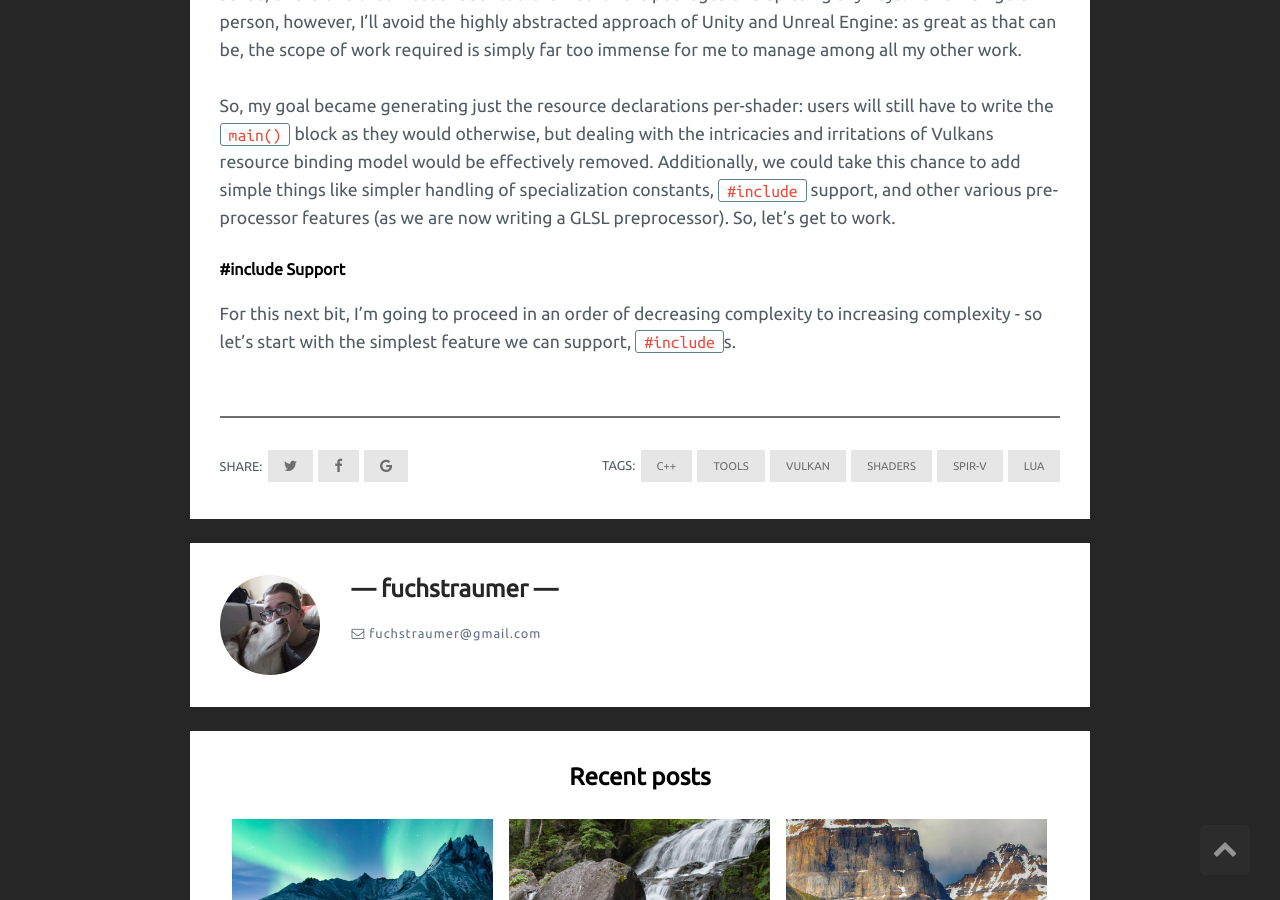
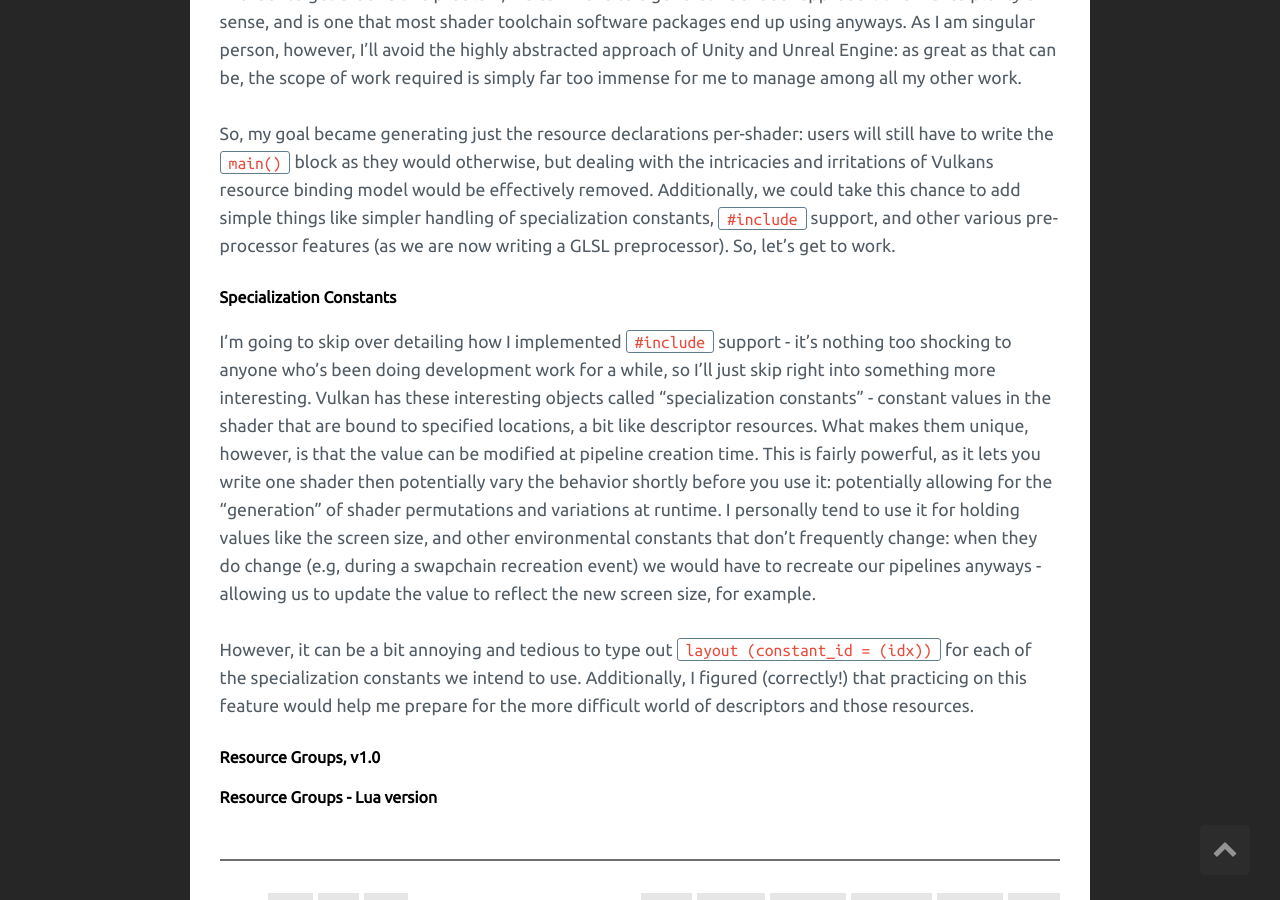
Before and after one commit to fuchstraumer/fuchstraumer.github.io, a Jekyll site: the page built from _posts/2018-9-2-Shader-Toolchain.md, in a window 1280 px wide and 900 px high, scrolled down 3728 px. Built offline with Jekyll 4.4.1, drawn with Linux system fonts in a browser that asks for light colours; comment, search, counter and statistics services are not loaded; some of the changed text lies outside the part shown.

Commit message:
Explaining more about the shader generation process

```diff
--- a/_posts/2018-9-2-Shader-Toolchain.md
+++ b/_posts/2018-9-2-Shader-Toolchain.md
@@ -7,7 +7,7 @@ published: true
 tags: [C++, tools, Vulkan, Shaders, SPIR-V, Lua]
 ---
 
-As an early pre-article note: I have written various versions of this article about three times now. ShaderTools has evolved *so* much from it's initial versions, and is constantly improving, so it was hard to ever feel it was "ready" to share. Or, I'd write half the content I needed then realize that (usually) I had written some new feature or fix that solved a problem I mentioned in the writing. So, here goes nothing: and hopefully, this ages well.
+As an early pre-article note: I have written various versions of this article about three times now. ShaderTools has evolved *so* much from it's initial versions, and is constantly improving, so it was hard to ever feel it was "ready" to share. Or, I'd write half the content I needed then realize that (usually) I had written some new feature or fix that solved a problem I mentioned in the writing - like the resource group system. That has gone through so many variations and iterations that I could write a whole article *just* on that content. So, here goes nothing: and hopefully, this ages well.
 
 # Toolchains: the Reality of Engine Development
 
@@ -92,6 +92,12 @@ In order to get around this problem, we can move to a generative shader approach
 
 So, my goal became generating just the resource declarations per-shader: users will still have to write the `main()` block as they would otherwise, but dealing with the intricacies and irritations of Vulkans resource binding model would be effectively removed. Additionally, we could take this chance to add simple things like simpler handling of specialization constants, `#include` support, and other various pre-processor features (as we are now writing a GLSL preprocessor). So, let's get to work.
 
-#### #include Support
+#### Specialization Constants
 
-For this next bit, I'm going to proceed in an order of decreasing complexity to increasing complexity - so let's start with the simplest feature we can support, `#include`s.
+I'm going to skip over detailing how I implemented `#include` support - it's nothing too shocking to anyone who's been doing development work for a while, so I'll just skip right into something more interesting. Vulkan has these interesting objects called "specialization constants" - constant values in the shader that are bound to specified locations, a bit like descriptor resources. What makes them unique, however, is that the value can be modified at pipeline creation time. This is fairly powerful, as it lets you write one shader then potentially vary the behavior shortly before you use it: potentially allowing for the "generation" of shader permutations and variations at runtime. I personally tend to use it for holding values like the screen size, and other environmental constants that don't frequently change: when they do change (e.g, during a swapchain recreation event) we would have to recreate our pipelines anyways - allowing us to update the value to reflect the new screen size, for example.
+
+However, it can be a bit annoying and tedious to type out `layout (constant_id = (idx))` for each of the specialization constants we intend to use. Additionally, I figured (correctly!) that practicing on this feature would help me prepare for the more difficult world of descriptors and those resources.
+
+#### Resource Groups, v1.0
+
+#### Resource Groups - Lua version
```
